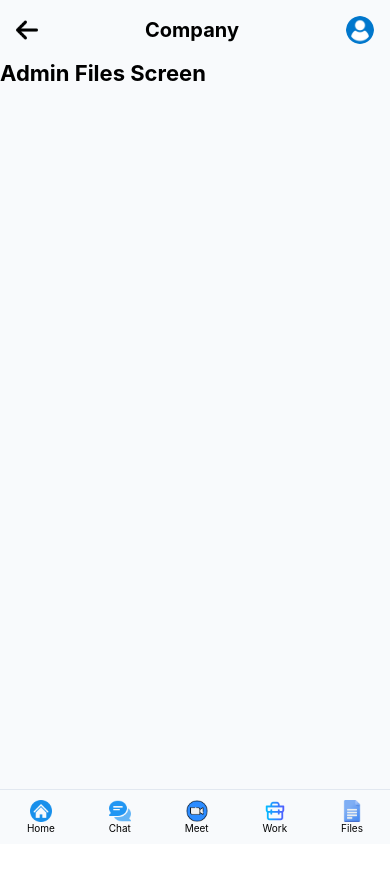
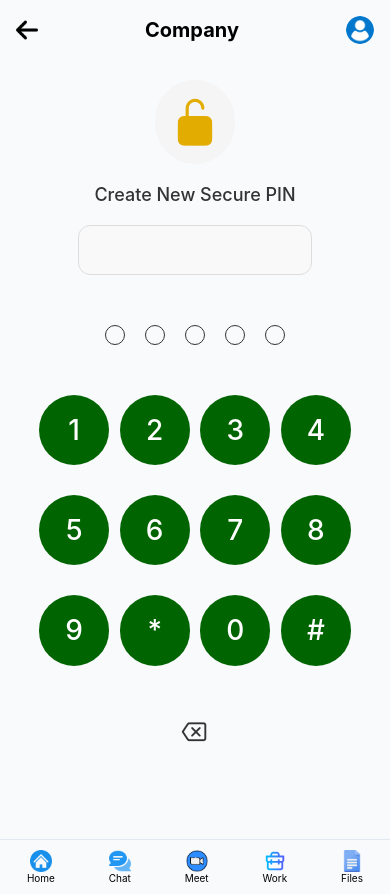
Before and after one commit to slytherin8/slyth, a React Native app in the folder slyth-app/: screen /AdminFiles in a window 390 px wide. Before the commit the page ends 844 px from the top, so only its background shows below. Built offline with nearby package versions, Linux system fonts and the light colour scheme; no server answers.

Commit message:
Add cross-platform support (Web/Native) for file operations

```diff
--- a/slyth-app/src/screens/AdminFilesScreen.js
+++ b/slyth-app/src/screens/AdminFilesScreen.js
@@ -1,12 +1,230 @@
-import { Text } from "react-native";
+import React, { useState, useCallback } from "react";
+import { View, Text, StyleSheet, Alert, ActivityIndicator, TouchableOpacity, ScrollView } from "react-native";
+import { useFocusEffect } from "@react-navigation/native";
+import { Ionicons } from "@expo/vector-icons";
 import AppLayout from "../components/AppLayout";
+import PinKeypad from "../components/PinKeypad";
+import { vaultService } from "../services/vaultService";
 
 export default function AdminFilesScreen({ navigation }) {
+  const [hasPin, setHasPin] = useState(null); // null = loading, true/false
+  const [pin, setPin] = useState("");
+  const [loading, setLoading] = useState(false);
+  const [error, setError] = useState("");
+
+  useFocusEffect(
+    useCallback(() => {
+      checkPinStatus();
+      setPin("");
+      setError("");
+    }, [])
+  );
+
+  const checkPinStatus = async () => {
+    try {
+      const status = await vaultService.checkHasPin();
+      console.log("PIN Status:", status);
+      setHasPin(status.hasPin);
+    } catch (err) {
+      console.error("Error checking PIN:", err);
+      // If 401, it means token expired - but we will handle that globally or show alert
+      setHasPin(false); // Default to setup mode or retry
+    }
+  };
+
+  const handleKeyPress = (key) => {
+    if (pin.length < 6) {
+      setPin(prev => prev + key);
+      setError("");
+    }
+  };
+
+  const handleDelete = () => {
+    setPin(prev => prev.slice(0, -1));
+    setError("");
+  };
+
+  const handleSubmit = async () => {
+    if (pin.length < 4) {
+      setError("PIN must be 4-6 digits");
+      return;
+    }
+
+    setLoading(true);
+    setError("");
+
+    try {
+      if (hasPin) {
+        // UNLOCK
+        console.log("Verifying PIN...");
+        await vaultService.verifyPin(pin);
+        navigation.navigate("AdminVault", { isVerified: true });
+      } else {
+        // SET PIN
+        console.log("Setting PIN...");
+        await vaultService.setPin(pin);
+        setHasPin(true);
+        Alert.alert("Success", "Secure PIN Created! Please enter it again to unlock.");
+        setPin("");
+      }
+    } catch (err) {
+      console.error("Submit Error:", err.response?.status, err.response?.data);
+
+      if (err.response?.status === 403) {
+        setError("Incorrect PIN. Please try again.");
+        setPin("");
+      } else if (err.response?.status === 401) {
+        Alert.alert("Session Expired", "Please login again.");
+        navigation.navigate("Login");
+      } else if (err.response?.status === 400 && err.response?.data?.message === "PIN already set") {
+        // Rare sync issue
+        setHasPin(true);
+        setError("PIN was already set. Enter it to unlock.");
+        setPin("");
+      } else {
+        setError("System Error. Please restart app.");
+      }
+    } finally {
+      setLoading(false);
+    }
+  };
+
+  if (hasPin === null) {
+    return (
+      <AppLayout navigation={navigation} role="admin" title="Store Employee Details">
+        <View style={[styles.container, { justifyContent: 'center', alignItems: 'center' }]}>
+          <ActivityIndicator size="large" color="#006400" />
+          <Text style={{ marginTop: 10, color: '#666' }}>Securing Vault...</Text>
+        </View>
+      </AppLayout>
+    );
+  }
+
   return (
-    <AppLayout navigation={navigation} role="admin">
-      <Text style={{ fontSize: 22, fontWeight: "700" }}>
-        Admin Files Screen
-      </Text>
+    <AppLayout navigation={navigation} role="admin" title="Store Employee Details">
+      <ScrollView
+        style={styles.scrollView}
+        contentContainerStyle={styles.content}
+        showsVerticalScrollIndicator={true}
+        bounces={true}
+      >
+        <View style={styles.statusIcon}>
+          <Ionicons
+            name={hasPin ? "lock-closed" : "lock-open"}
+            size={50}
+            color={hasPin ? "#006400" : "#E2AC00"}
+          />
+        </View>
+
+        <Text style={styles.label}>
+          {hasPin ? "Enter Secret Pin to Unlock" : "Create New Secure PIN"}
+        </Text>
+
+        <View style={[styles.pinDisplay, error ? styles.pinError : null]}>
+          <Text style={[styles.pinText, error ? styles.errorText : null]}>
+            {pin ? '*'.repeat(pin.length) : ''}
+          </Text>
+        </View>
+
+        {error ? (
+          <Text style={styles.errorMessage}>{error}</Text>
+        ) : (
+          <View style={{ height: 20 }} />
+        )}
+
+        {loading ? (
+          <ActivityIndicator size="large" color="#006400" style={{ marginVertical: 20 }} />
+        ) : (
+          <View style={{ height: 20 }} />
+        )}
+
+        <PinKeypad
+          onKeyPress={handleKeyPress}
+          onDelete={handleDelete}
+          pinLength={pin.length}
+        />
+
+        {pin.length >= 4 && !loading && (
+          <TouchableOpacity onPress={handleSubmit} style={styles.submitBtn}>
+            <Text style={styles.submitText}>{hasPin ? "UNLOCK VAULT" : "SET SECURE PIN"}</Text>
+          </TouchableOpacity>
+        )}
+      </ScrollView>
     </AppLayout>
   );
 }
+
+const styles = StyleSheet.create({
+  scrollView: {
+    flex: 1,
+    backgroundColor: '#fff'
+  },
+  content: {
+    alignItems: 'center',
+    paddingTop: 20,
+    paddingBottom: 100
+  },
+  scrollView: {
+    flex: 1
+  },
+  content: {
+    flexGrow: 1,
+    alignItems: 'center',
+    paddingTop: 20,
+    paddingBottom: 60,
+    minHeight: '100%'
+  },
+  statusIcon: {
+    marginBottom: 20,
+    backgroundColor: '#f5f5f5',
+    padding: 15,
+    borderRadius: 50
+  },
+  label: {
+    fontSize: 18,
+    color: '#333',
+    marginBottom: 20,
+    fontWeight: '500'
+  },
+  pinDisplay: {
+    width: '60%',
+    height: 50,
+    backgroundColor: '#f9f9f9',
+    borderWidth: 1,
+    borderColor: '#ddd',
+    borderRadius: 12,
+    justifyContent: 'center',
+    alignItems: 'center',
+    marginBottom: 10
+  },
+  pinError: {
+    borderColor: '#FF3B30',
+    backgroundColor: '#FFF0F0'
+  },
+  pinText: {
+    fontSize: 32,
+    letterSpacing: 5,
+    color: '#333'
+  },
+  errorText: {
+    color: '#FF3B30'
+  },
+  errorMessage: {
+    color: '#FF3B30',
+    fontSize: 14,
+    marginBottom: 10
+  },
+  submitBtn: {
+    marginTop: 10,
+    backgroundColor: '#006400',
+    paddingHorizontal: 40,
+    paddingVertical: 14,
+    borderRadius: 30,
+    elevation: 3
+  },
+  submitText: {
+    color: '#fff',
+    fontWeight: 'bold',
+    fontSize: 16
+  }
+});
```
